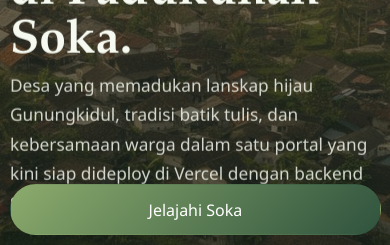
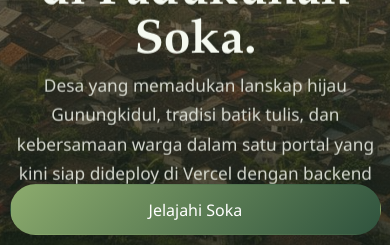
Before and after one commit to Napoleonitic/Padukuhan-Soka-Website, a Next.js app: page / in a window 390 px wide. Shown: the part 411-656 px from the top of the page. Built offline with nearby package versions, Linux system fonts and the light colour scheme; no server answers; the database is empty.

Commit message:
Fix Last

```diff
--- a/src/app/globals.css
+++ b/src/app/globals.css
@@ -98,8 +98,9 @@ code {
 }
 
 .container {
-    width: min(1380px, calc(100% - 5rem));
+    width: min(1380px, 100%);
     margin: 0 auto;
+    padding-inline: 2.5rem;
 }
 
 .site-header,
@@ -118,6 +119,8 @@ main,
 
 .nav-shell {
     position: relative;
+    width: 100%;
+    min-width: 0;
     display: flex;
     align-items: center;
     justify-content: space-between;
@@ -1256,7 +1259,7 @@ main,
 
 @media (max-width: 820px) {
     .container {
-        width: min(100% - 2rem, 1380px);
+        padding-inline: 1rem;
     }
 
     .footer-bottom,
@@ -1333,11 +1336,29 @@ main,
         width: 100%;
         padding: 0.9rem 1rem;
         background: rgba(255, 255, 255, 0.06);
-        text-align: left;
+        text-align: center;
     }
 
     .nav-actions .button {
         width: 100%;
+    }
+
+    .hero-inner {
+        max-width: 100%;
+        margin: 0 auto;
+        align-items: center;
+        text-align: center;
+    }
+
+    .hero-copy {
+        margin-left: auto;
+        margin-right: auto;
+    }
+
+    .hero-actions {
+        width: 100%;
+        max-width: 24rem;
+        margin: 0 auto;
     }
 
     .hero,
@@ -1353,7 +1374,7 @@ main,
 
 @media (max-width: 560px) {
     .container {
-        width: min(100% - 1.2rem, 1380px);
+        padding-inline: 0.6rem;
     }
 
     .site-header {
```
